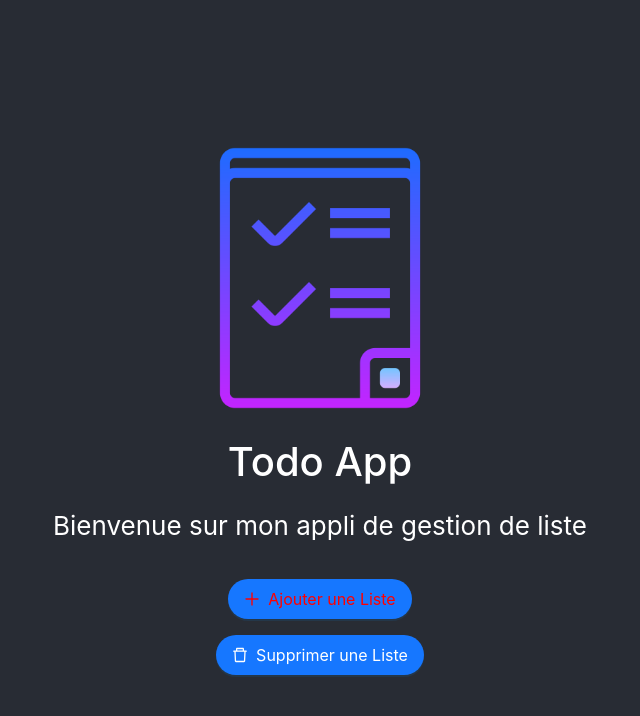
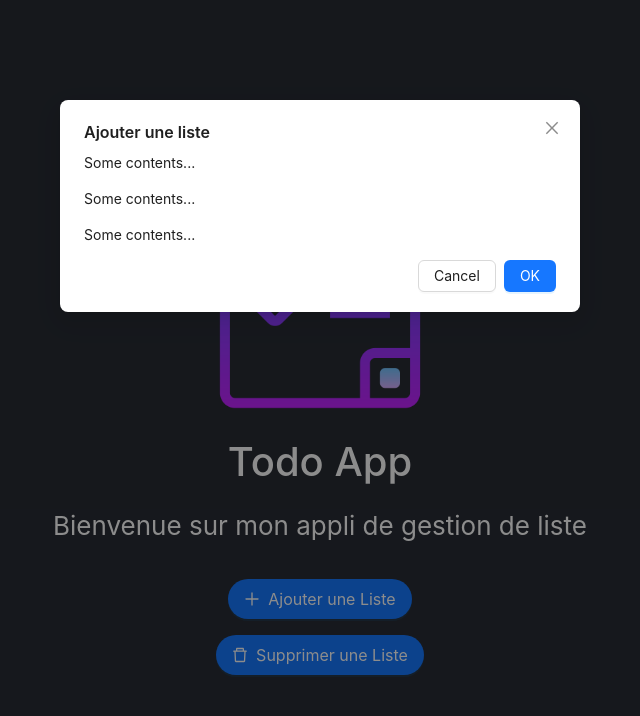
Before and after one commit to huipfe/todo-app, a React (Create React App) app: page / in a window 1280 px wide. Both pictures are taken after a click on the button "Ajouter une Liste". Shown: the top 716 px of the page, without its empty margins (320-960 px from the left). Built offline with nearby package versions, Linux system fonts and the light colour scheme.

Commit message:
5e commit Modal Component

```diff
--- a/src/App.jsx
+++ b/src/App.jsx
@@ -8,9 +8,13 @@ import 'antd/dist/reset.css';
 import { PlusOutlined, DeleteOutlined } from '@ant-design/icons';
 
 import MyButton from './Component/MyButton';
+import ListModal from './Component/ListModal';
 
 function App() {
-  const [color, setColor] = useState("blue");
+
+  const [isModalOpen, setIsModalOpen] = useState(false);
+
+  console.log(isModalOpen);
 
   return (
     <div className="App">
@@ -21,11 +25,12 @@ function App() {
       <MyButton
       type="primary"
       shape="round"
-      color={color}
+      // color={color}
       size="large"
       tooltip="Ajouter une liste"
-      onClick={() => setColor("red")}
-        icon={<PlusOutlined /> }
+      // onClick={() => setIsModalVisible(true)}
+          onClick={() => setIsModalOpen(true)}
+      icon={<PlusOutlined /> }
       >
       Ajouter une Liste
       </MyButton>
@@ -40,6 +45,8 @@ function App() {
         >
           Supprimer une Liste
         </MyButton>
+
+        <ListModal modalTitle="Ajouter une liste" isModalOpen={isModalOpen} handleCancel={() => setIsModalOpen(false)} />
       </header>
     </div>
   );
--- /dev/null
+++ b/src/Component/ListModal.jsx
@@ -0,0 +1,16 @@
+import React from 'react'
+import { Modal } from "antd";
+
+const ListModal = (props) => {
+    return (
+        <>
+            <Modal title={props.modalTitle} visible={props.isModalOpen} onCancel={props.handleCancel}>
+                <p>Some contents...</p>
+                <p>Some contents...</p>
+                <p>Some contents...</p>
+            </Modal>
+        </>
+    )
+}
+
+export default ListModal
```
